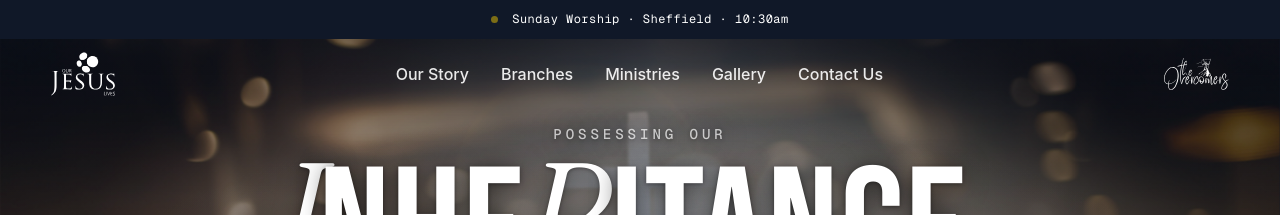
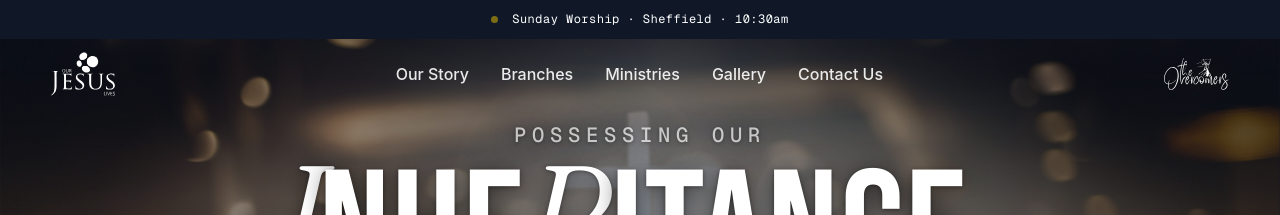
Before and after one commit to ourjesuslives2026/ourjesuslives, a React (Vite) app: page / in a window 1280 px wide. Shown: the top 215 px of the page. Built offline with nearby package versions, Linux system fonts and the light colour scheme; a web font is replaced by a local one.

Commit message:
Increase 'Possessing Our' font size in hero heading
Co-Authored-By: Claude Sonnet 4.6 <noreply@anthropic.com>

```diff
--- a/src/index.css
+++ b/src/index.css
@@ -463,7 +463,7 @@ body.nav-solid .nav__secondary-logo img { filter: brightness(0); }
 .hero__heading-top {
   display: block;
   font-family: var(--f-mono);
-  font-size: clamp(11px, 1.1vw, 16px);
+  font-size: clamp(14px, 1.6vw, 22px);
   letter-spacing: 0.28em;
   text-transform: uppercase;
   font-weight: 500;
```
